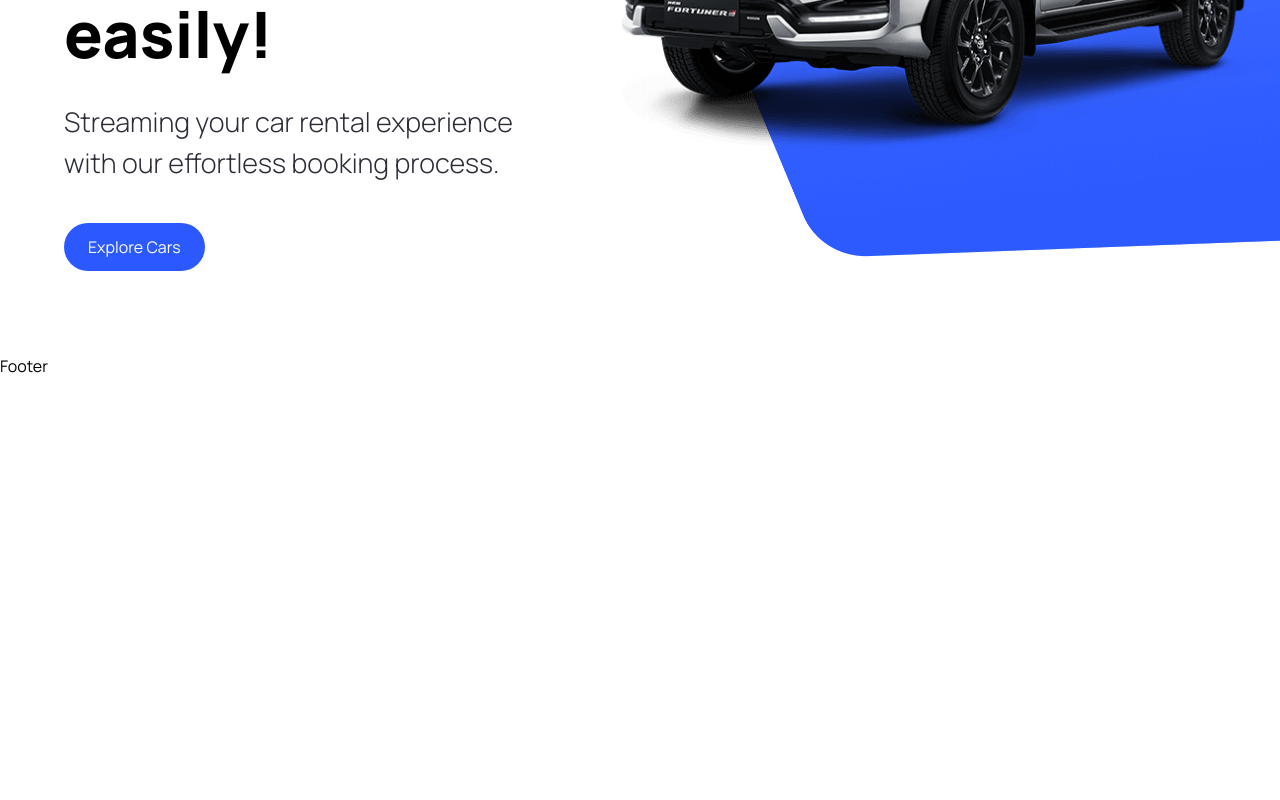
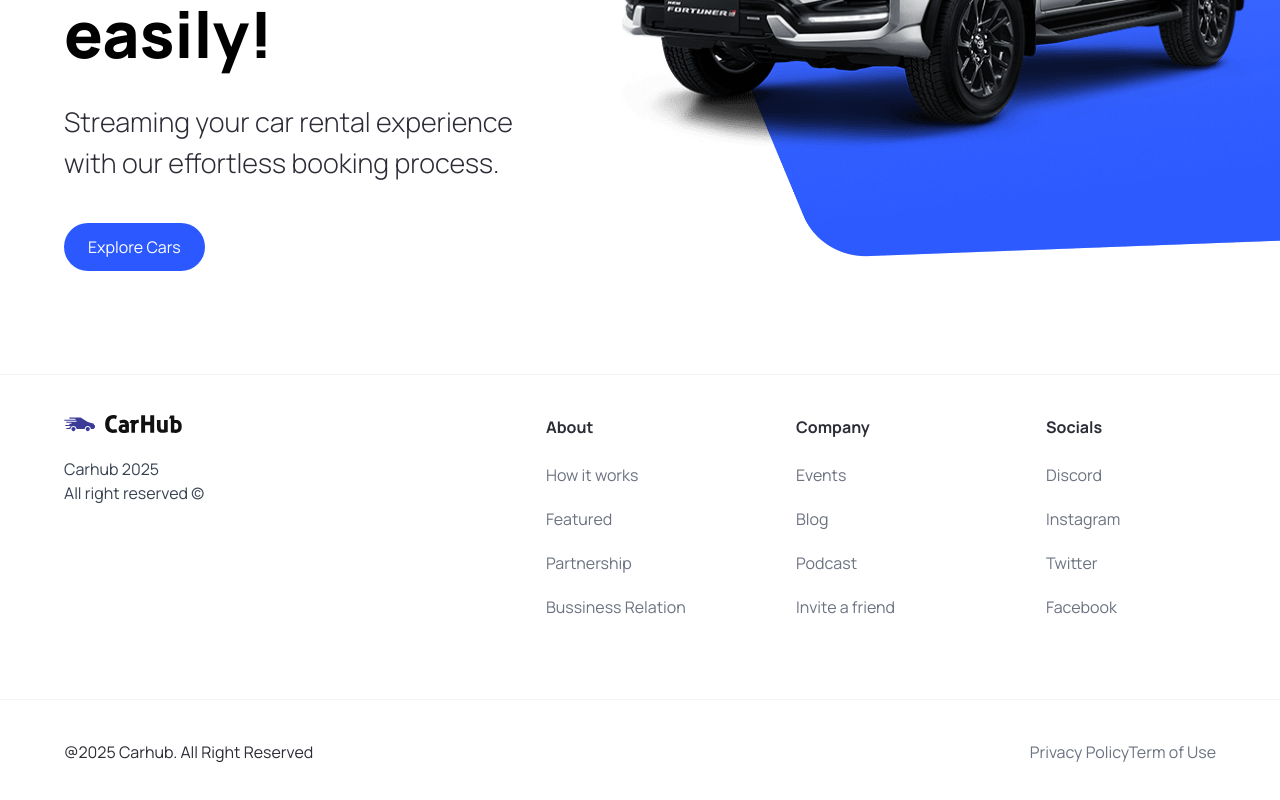
Before and after one commit to safira1104/Nextjs-car-showcase, a Next.js app: page / in a window 1280 px wide. Shown: the part 446-1246 px from the top of the page. Before the commit the page ends 824 px from the top, so only its background shows below. Built offline with nearby package versions, Linux system fonts and the light colour scheme.

Commit message:
penambahan footer pada file footer, dengan beberapa informasi yang akan dicantumkan pada footer

```diff
--- a/components/footer.tsx
+++ b/components/footer.tsx
@@ -1,8 +1,63 @@
+import Image from 'next/image'
+import Link from 'next/link'
 import React from 'react'
+import { footerLinks } from '@/constants'
+import { link } from 'fs'
 
 const Footer = () => {
   return (
-    <div>Footer</div>
+    <footer className='flex flex-col
+    text-black-100 mt-5 border-t
+    border-gray-100'>
+        <div className='flex max-md:flex-col
+        flex-wrap justify-between gap-5 sm:px-16
+        px-6 py-10'>
+            <div className='flex flex-col
+            justify-start items-start gap-6'>
+                <Image src="/logo.svg" alt='logo'
+                width={118} height={18}
+                className='object-contain'/>
+                <p className='text-base
+                text-gray-700'>
+                    Carhub 2025 <br />
+                    All right reserved &copy;
+                </p>
+            </div>
+
+                <div className='footer__links'>
+                    {footerLinks.map((link) => (
+                        <div key={link.title} className='footer__link'>
+                            <h3 className='font-bold'>{link.title}</h3>
+                            <div className='flex flex-col gap-5'>
+                            {link.links.map((item) => (
+                                <Link
+                                    key={item.title}
+                                    href={item.url}
+                                    className="text-gray-500"
+                                >
+                                    {item.title}
+                                </Link>
+                            ))}
+                            </div>
+                        </div>
+                    ))}
+                </div>
+        </div>
+                <div className='flex justify-between
+                items-center flex-wrap mt-10 border-t
+                border-gray-100 sm:px-16 px-6 py-10'>
+                    <p>@2025 Carhub. All Right Reserved </p>
+                    <div className='footer__copyright-link'>
+                        <Link href="/" className='text-gray-500'>
+                        Privacy Policy
+                        </Link>
+                        <Link href="/" className='text-gray-500'>
+                        Term of Use
+                        </Link>
+                    </div>
+                </div>
+    </footer>
+
   )
 }
 
--- a/components/index.tsx
+++ b/components/index.tsx
@@ -1,7 +1,7 @@
 import Hero from "./hero";
 import CustomButton from "./custom-button";
 import Navbar from "./navbar";
-import Footer from "./Footer";
+import Footer from "./footer";
 
 export{
     Hero,
--- /dev/null
+++ b/constants/index.ts
@@ -0,0 +1,101 @@
+export const manufacturers = [
+    "Acura",
+    "Alfa Romeo",
+    "Aston Martin",
+    "Audi",
+    "Bentley",
+    "BMW",
+    "Buick",
+    "Cadillac",
+    "Chevrolet",
+    "Chrysler",
+    "Citroen",
+    "Dodge",
+    "Ferrari",
+    "Fiat",
+    "Ford",
+    "GMC",
+    "Honda",
+    "Hyundai",
+    "Infiniti",
+    "Jaguar",
+    "Jeep",
+    "Kia",
+    "Lamborghini",
+    "Land Rover",
+    "Lexus",
+    "Lincoln",
+    "Maserati",
+    "Mazda",
+    "McLaren",
+    "Mercedes-Benz",
+    "MINI",
+    "Mitsubishi",
+    "Nissan",
+    "Porsche",
+    "Ram",
+    "Rolls-Royce",
+    "Subaru",
+    "Tesla",
+    "Toyota",
+    "Volkswagen",
+    "Volvo",
+  ];
+
+  export const yearsOfProduction = [
+    { title: "Year", value: "" },
+    { title: "2015", value: "2015" },
+    { title: "2016", value: "2016" },
+    { title: "2017", value: "2017" },
+    { title: "2018", value: "2018" },
+    { title: "2019", value: "2019" },
+    { title: "2020", value: "2020" },
+    { title: "2021", value: "2021" },
+    { title: "2022", value: "2022" },
+    { title: "2023", value: "2023" },
+  ];
+
+  export const fuels = [
+    {
+      title: "Fuel",
+      value: "",
+    },
+    {
+      title: "Gas",
+      value: "Gas",
+    },
+    {
+      title: "Electricity",
+      value: "Electricity",
+    },
+  ];
+
+  export const footerLinks = [
+    {
+      title: "About",
+      links: [
+        { title: "How it works", url: "/" },
+        { title: "Featured", url: "/" },
+        { title: "Partnership", url: "/" },
+        { title: "Bussiness Relation", url: "/" },
+      ],
+    },
+    {
+      title: "Company",
+      links: [
+        { title: "Events", url: "/" },
+        { title: "Blog", url: "/" },
+        { title: "Podcast", url: "/" },
+        { title: "Invite a friend", url: "/" },
+      ],
+    },
+    {
+      title: "Socials",
+      links: [
+        { title: "Discord", url: "/" },
+        { title: "Instagram", url: "/" },
+        { title: "Twitter", url: "/" },
+        { title: "Facebook", url: "/" },
+      ],
+    },
+  ];
--- a/types/index.ts
+++ b/types/index.ts
@@ -4,6 +4,6 @@
     title : string;
     containerStyles? :string;
     handleClick?:
-    MouseEventHandler<HTMLButtonElement>;\
+    MouseEventHandler<HTMLButtonElement>;
     btnType?: "button" | "submit";
 }
```
